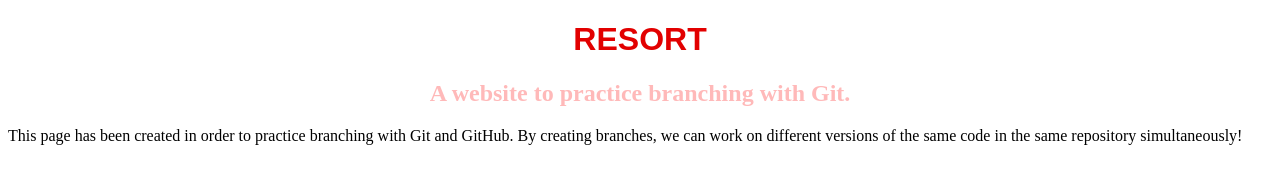
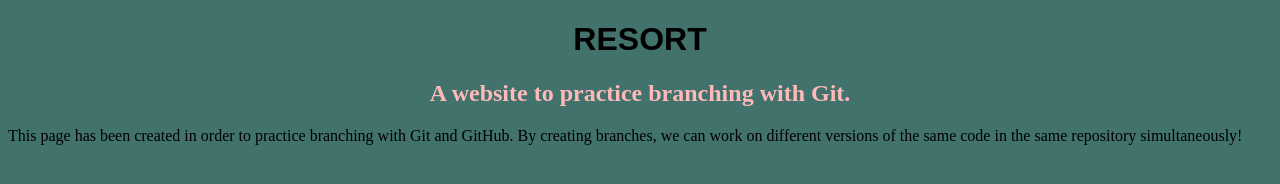
Before and after one commit to mzazakeith/resort, a plain HTML site: page homepage.html in a window 1280 px wide. Drawn offline with Linux system fonts and the light colour scheme.

Commit message:
new color for dark theme and h1 color

```diff
--- a/css/style.css
+++ b/css/style.css
@@ -1,5 +1,5 @@
 h1{
-  color: #E20000;
+  color: ##00BBA4;
   text-align: center;
   font-weight: bold;
   font-family: sans-serif;
@@ -12,9 +12,8 @@ h2{
 
 p{
   font-family: serif;
-  color: inherit;
 }
 
 body{
-  background-color: ##000000
+  background-color: #41726C;
 }
```
